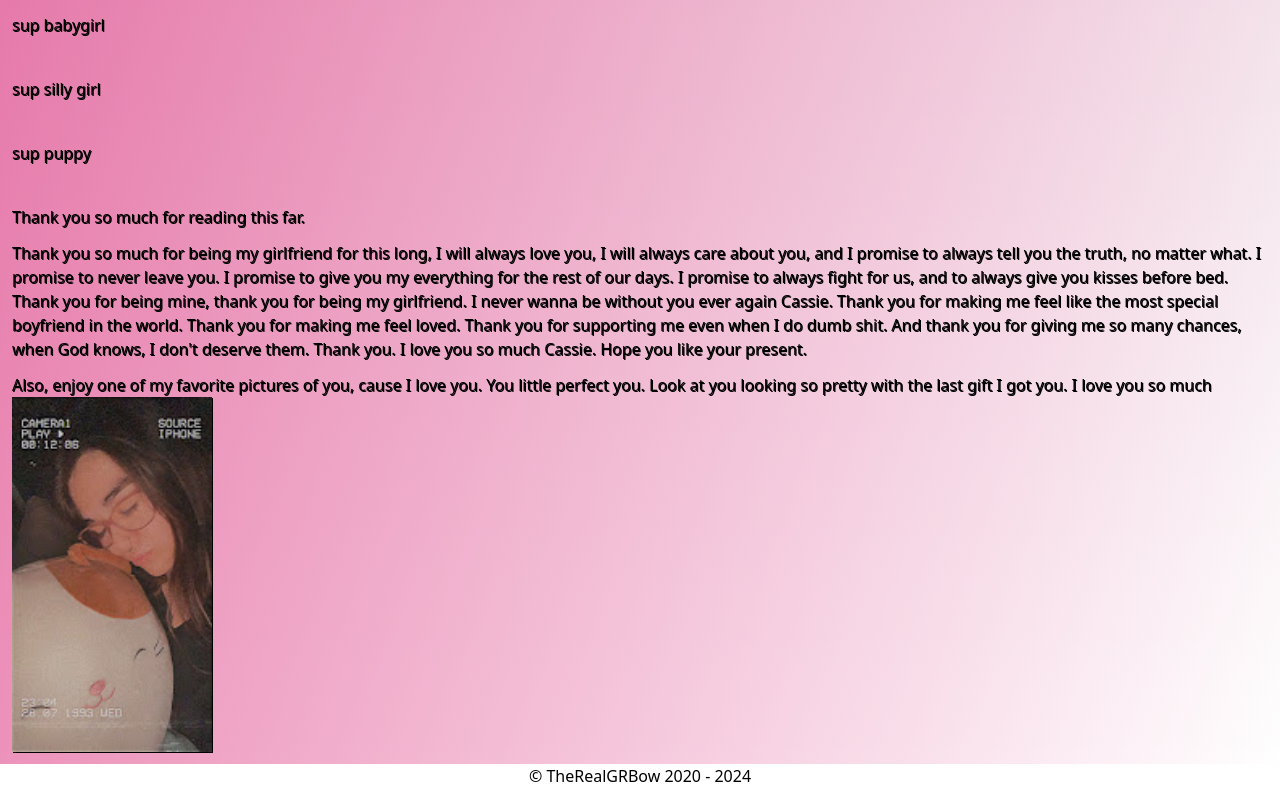
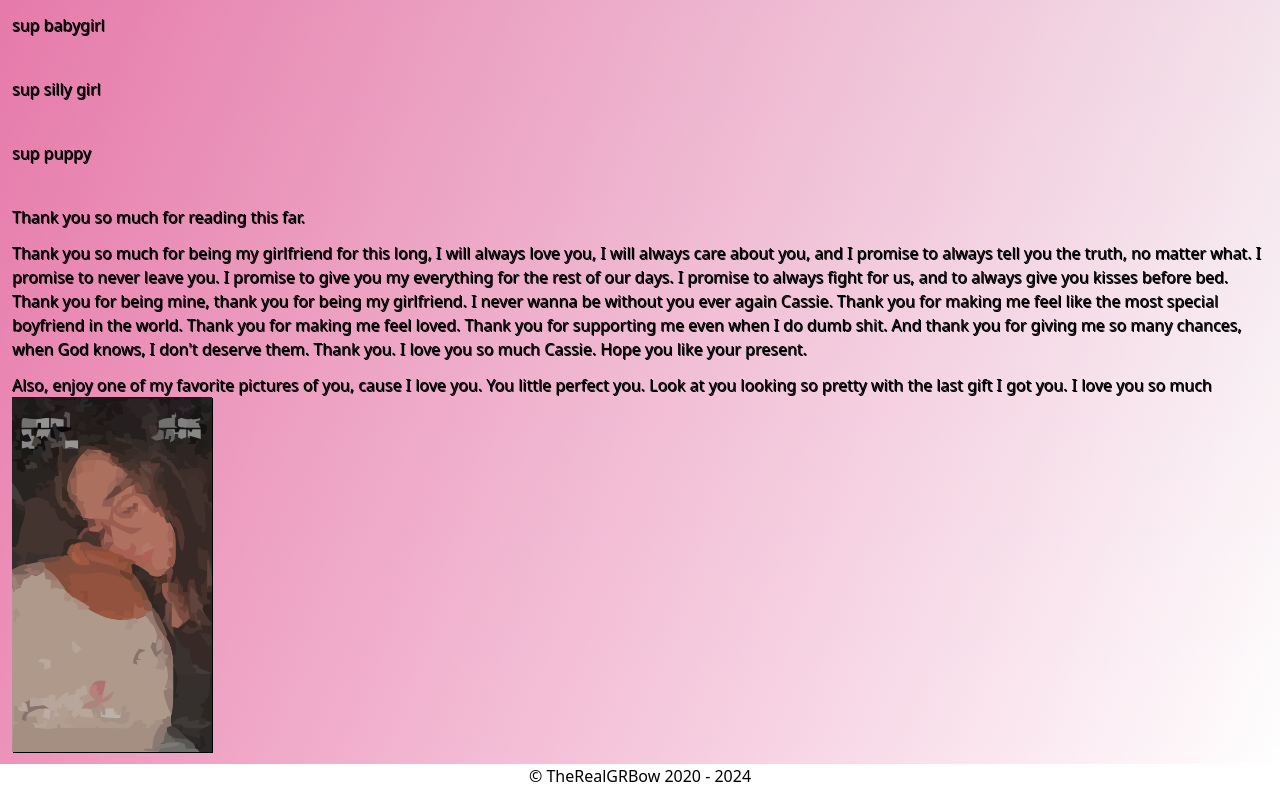
Before and after one commit to TheRealGRBow/therealgrbow.github.io, a Next.js app: page /cassie in a window 1280 px wide. Shown: the part 2995-3795 px from the top of the page. Built offline with nearby package versions, Linux system fonts and the light colour scheme.

Commit message:
cassie pt2

```diff
--- a/src/app/cassie/page.jsx
+++ b/src/app/cassie/page.jsx
@@ -149,7 +149,9 @@ export default function Cassie() {
           </p>
           <figure>
             <Image
-              src="/images/cassie.jpg"
+              className="pointer-events-none"
+              draggable="false"
+              src="/images/cassie.svg"
               alt="her"
               height="200"
               width="200"
```
Also changed, not shown: public/images/Cassie.jpg (deleted), public/images/Cassie.svg (added).
